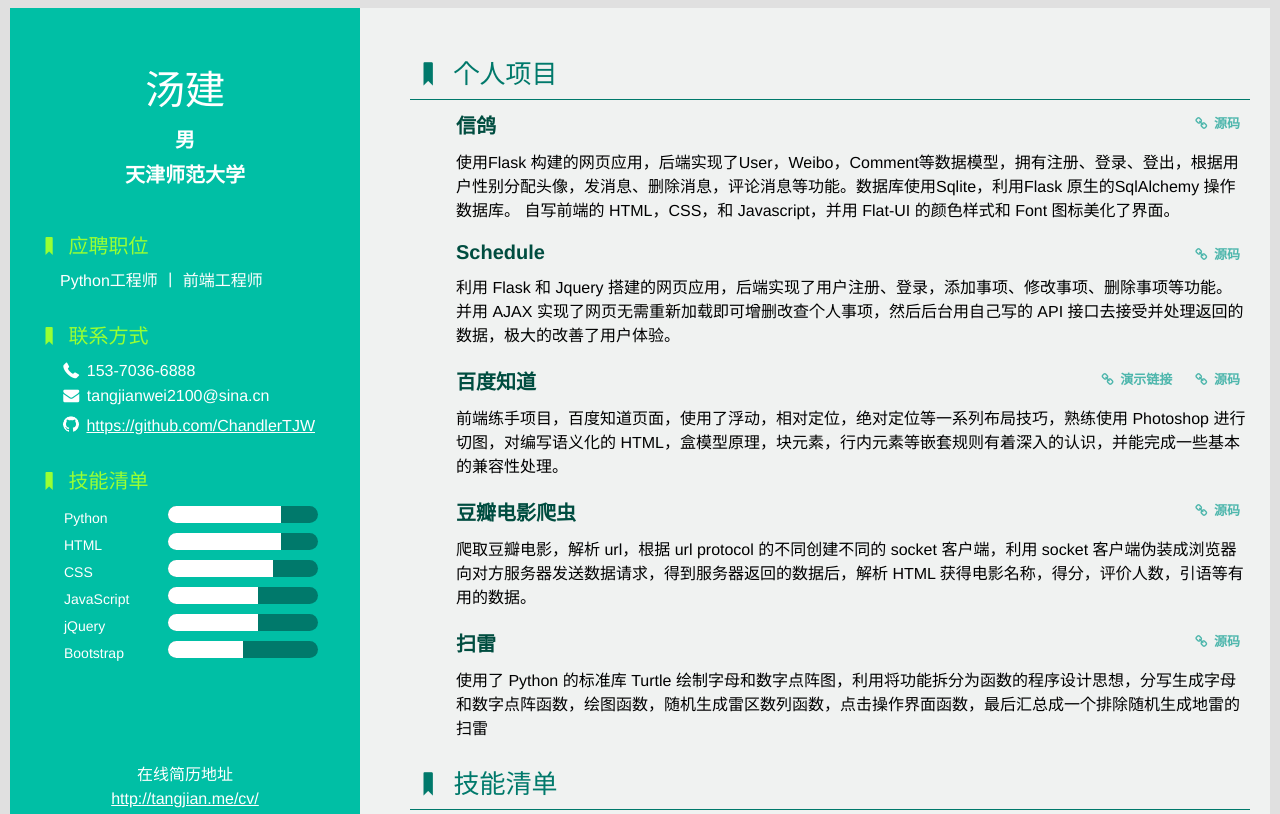
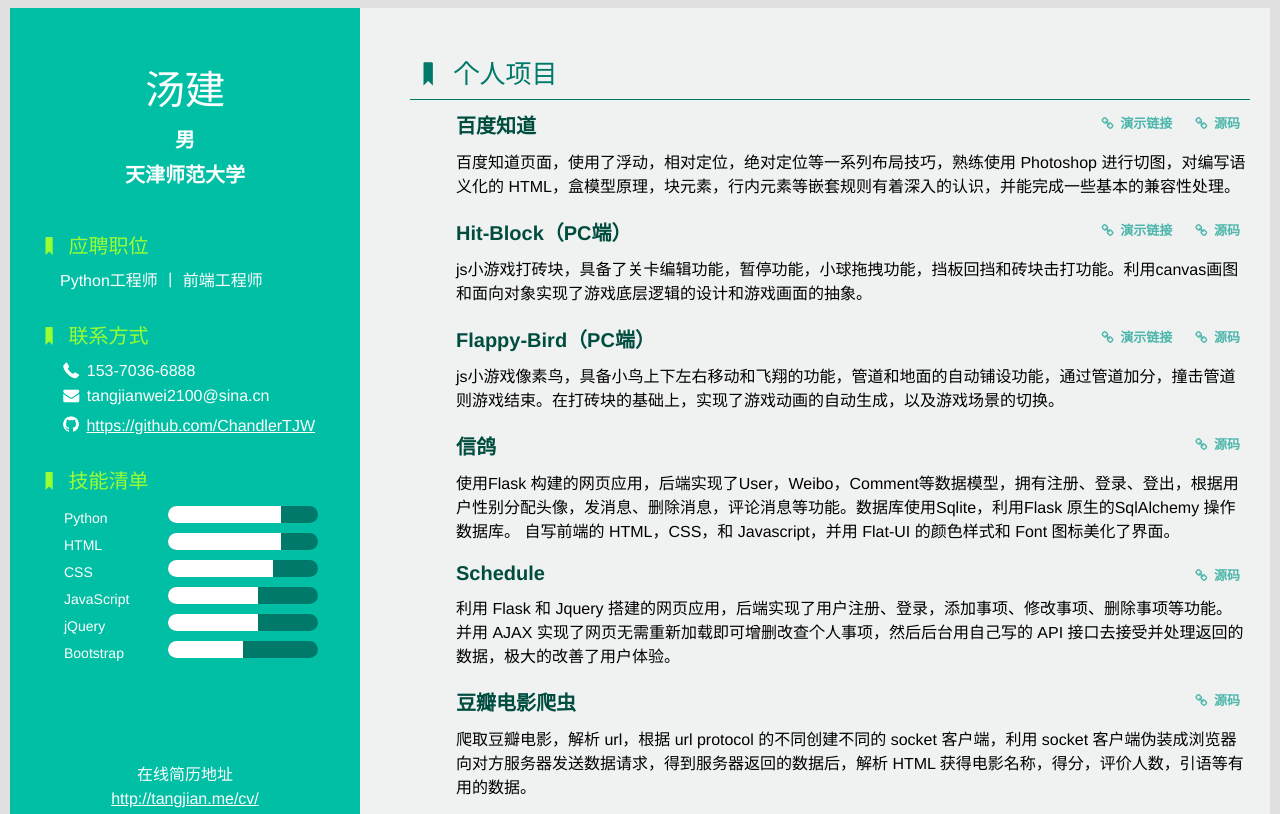
Before and after one commit to ChandlerTJW/cv, a plain HTML site: page index.html in a window 1280 px wide. Shown: the top 814 px of the page. Drawn offline with Linux system fonts and the light colour scheme.

Commit message:
Update index.html

```diff
--- a/index.html
+++ b/index.html
@@ -108,6 +108,64 @@
                         <li>
                             <div></div>
                             <h3>
+                                百度知道
+                                <span class="main-right">
+                                    <a href="https://github.com/ChandlerTJW/zhidao" target="_blank">
+                                        <i class="icon-link"></i>
+                                        源码
+                                    </a>
+                                    <a href="http://tangjian.me/zhidao/" target="_blank">
+                                        <i class="icon-link"></i>
+                                        演示链接
+                                    </a>
+                                </span>
+                            </h3>
+                            <p>
+                                百度知道页面，使用了浮动，相对定位，绝对定位等一系列布局技巧，熟练使用 Photoshop 进行切图，对编写语义化的 HTML，盒模型原理，块元素，行内元素等嵌套规则有着深入的认识，并能完成一些基本的兼容性处理。
+                            </p>
+                        </li>
+                        <li>
+                            <div></div>
+                            <h3>
+                                Hit-Block（PC端）
+                                <span class="main-right">
+                                    <a href="https://github.com/ChandlerTJW/hit-block" target="_blank">
+                                        <i class="icon-link"></i>
+                                        源码
+                                    </a>
+                                    <a href="http://tangjian.me/hit-block/" target="_blank">
+                                        <i class="icon-link"></i>
+                                        演示链接
+                                    </a>
+                                </span>
+                            </h3>
+                            <p>
+                                js小游戏打砖块，具备了关卡编辑功能，暂停功能，小球拖拽功能，挡板回挡和砖块击打功能。利用canvas画图和面向对象实现了游戏底层逻辑的设计和游戏画面的抽象。
+
+                            </p>
+                        </li>
+                        <li>
+                            <div></div>
+                            <h3>
+                                Flappy-Bird（PC端）
+                                <span class="main-right">
+                                    <a href="https://github.com/ChandlerTJW/flappy-bird" target="_blank">
+                                        <i class="icon-link"></i>
+                                        源码
+                                    </a>
+                                    <a href="http://tangjian.me/flappy-bird/" target="_blank">
+                                        <i class="icon-link"></i>
+                                        演示链接
+                                    </a>
+                                </span>
+                            </h3>
+                            <p>
+                                js小游戏像素鸟，具备小鸟上下左右移动和飞翔的功能，管道和地面的自动铺设功能，通过管道加分，撞击管道则游戏结束。在打砖块的基础上，实现了游戏动画的自动生成，以及游戏场景的切换。
+                            </p>
+                        </li>
+                        <li>
+                            <div></div>
+                            <h3>
                                 信鸽
                                 <span class="main-right">
                                     <a href="https://github.com/ChandlerTJW/dove" target="_blank">
@@ -143,25 +201,6 @@
                             <p>
                                 利用 Flask 和 Jquery 搭建的网页应用，后端实现了用户注册、登录，添加事项、修改事项、删除事项等功能。
                                 并用 AJAX 实现了网页无需重新加载即可增删改查个人事项，然后后台用自己写的 API 接口去接受并处理返回的数据，极大的改善了用户体验。
-                            </p>
-                        </li>
-                        <li>
-                            <div></div>
-                            <h3>
-                                百度知道
-                                <span class="main-right">
-                                    <a href="https://github.com/ChandlerTJW/zhidao" target="_blank">
-                                        <i class="icon-link"></i>
-                                        源码
-                                    </a>
-                                    <a href="http://tangjian.me/zhidao/" target="_blank">
-                                        <i class="icon-link"></i>
-                                        演示链接
-                                    </a>
-                                </span>
-                            </h3>
-                            <p>
-                                前端练手项目，百度知道页面，使用了浮动，相对定位，绝对定位等一系列布局技巧，熟练使用 Photoshop 进行切图，对编写语义化的 HTML，盒模型原理，块元素，行内元素等嵌套规则有着深入的认识，并能完成一些基本的兼容性处理。
                             </p>
                         </li>
                         <li>
```
